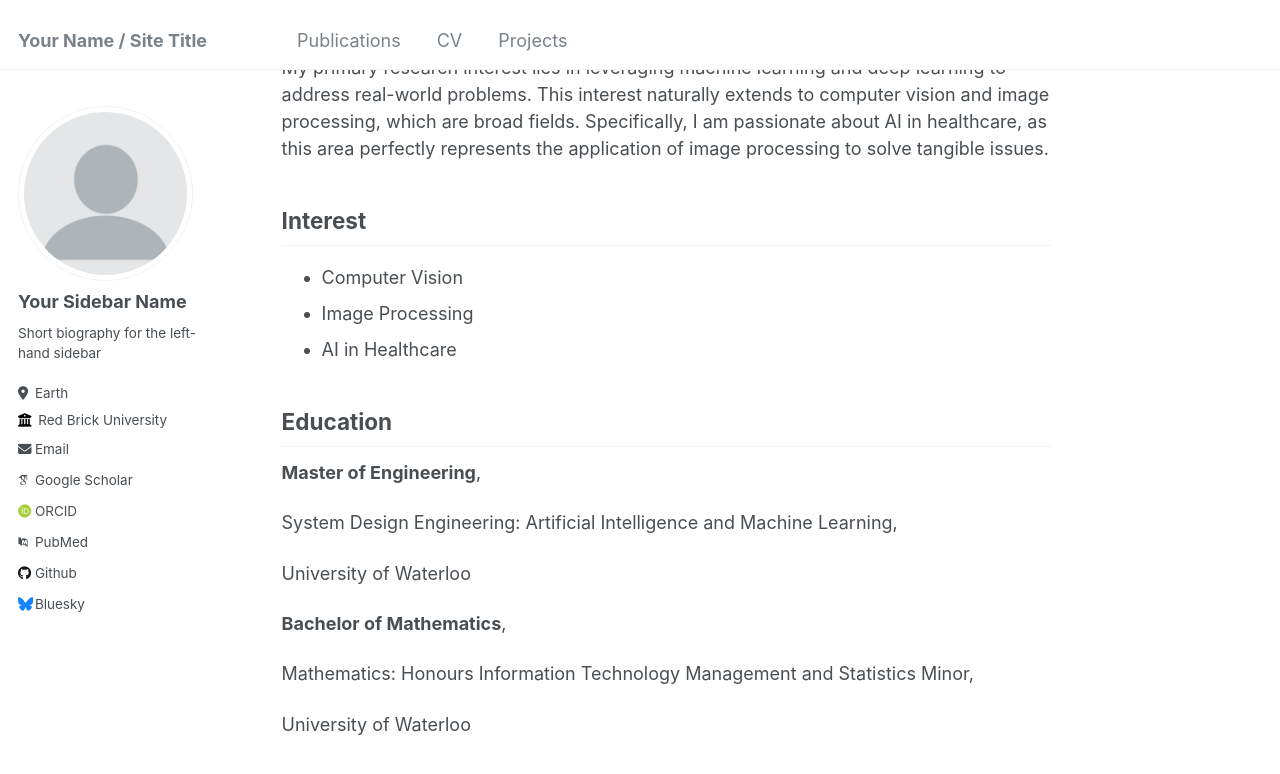
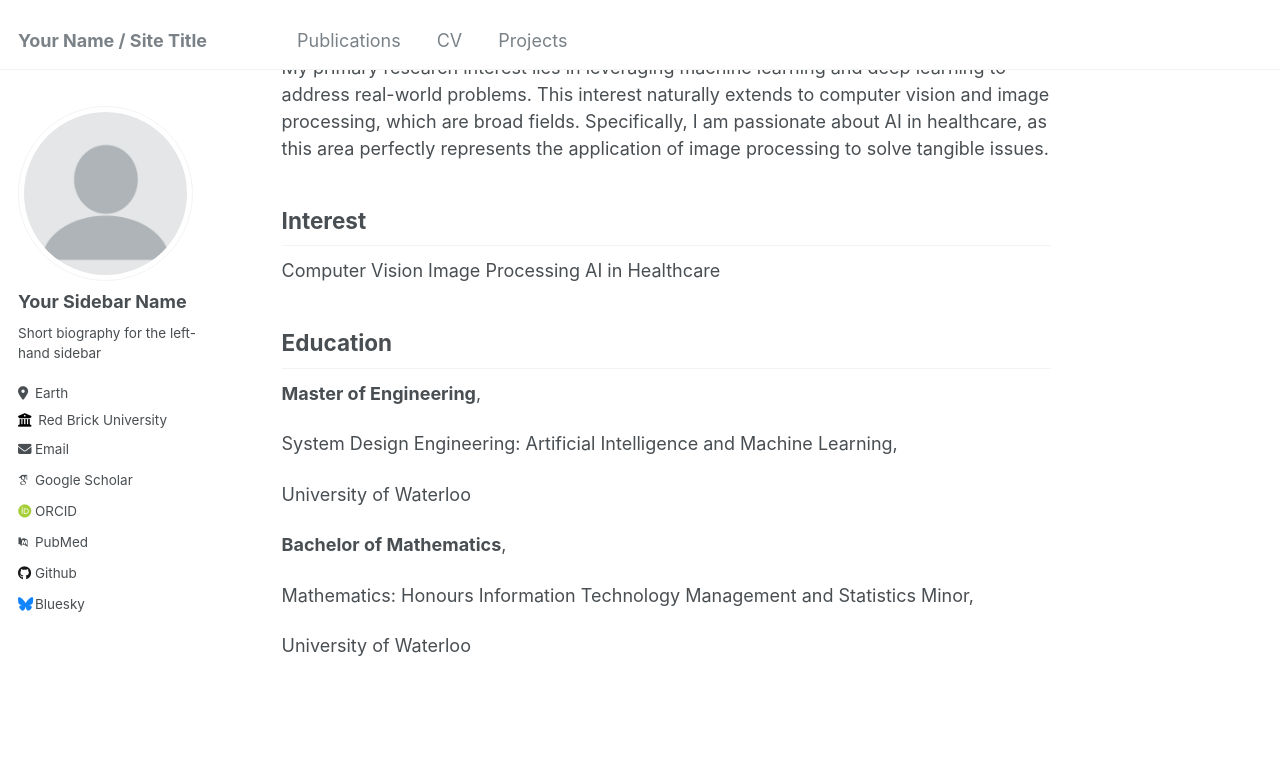
Before and after one commit to y29jiao/Yusen-Jiao.github.io, a Jekyll site: the page built from _pages/about.md, in a window 1280 px wide and 900 px high, scrolled down 411 px. Shown: the top 774 px of the window. Built offline with Jekyll 4.4.1, drawn with Linux system fonts in a browser that asks for light colours; some web fonts are replaced.

```diff
--- a/_pages/about.md
+++ b/_pages/about.md
@@ -15,9 +15,9 @@ My primary research interest lies in leveraging machine learning and deep learni
 
 ## Interest
 
-- Computer Vision
-- Image Processing
-- AI in Healthcare
+Computer Vision
+Image Processing
+AI in Healthcare
 
 ## Education
 
```
